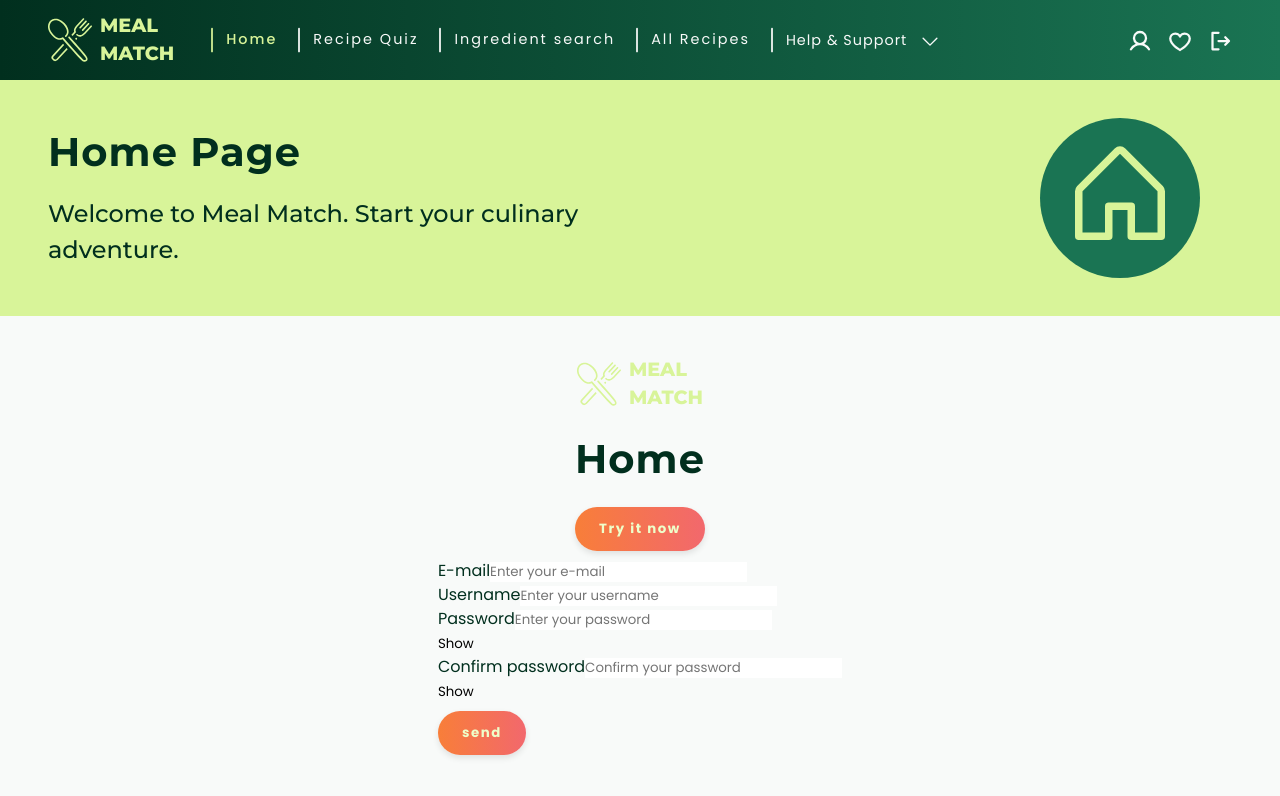
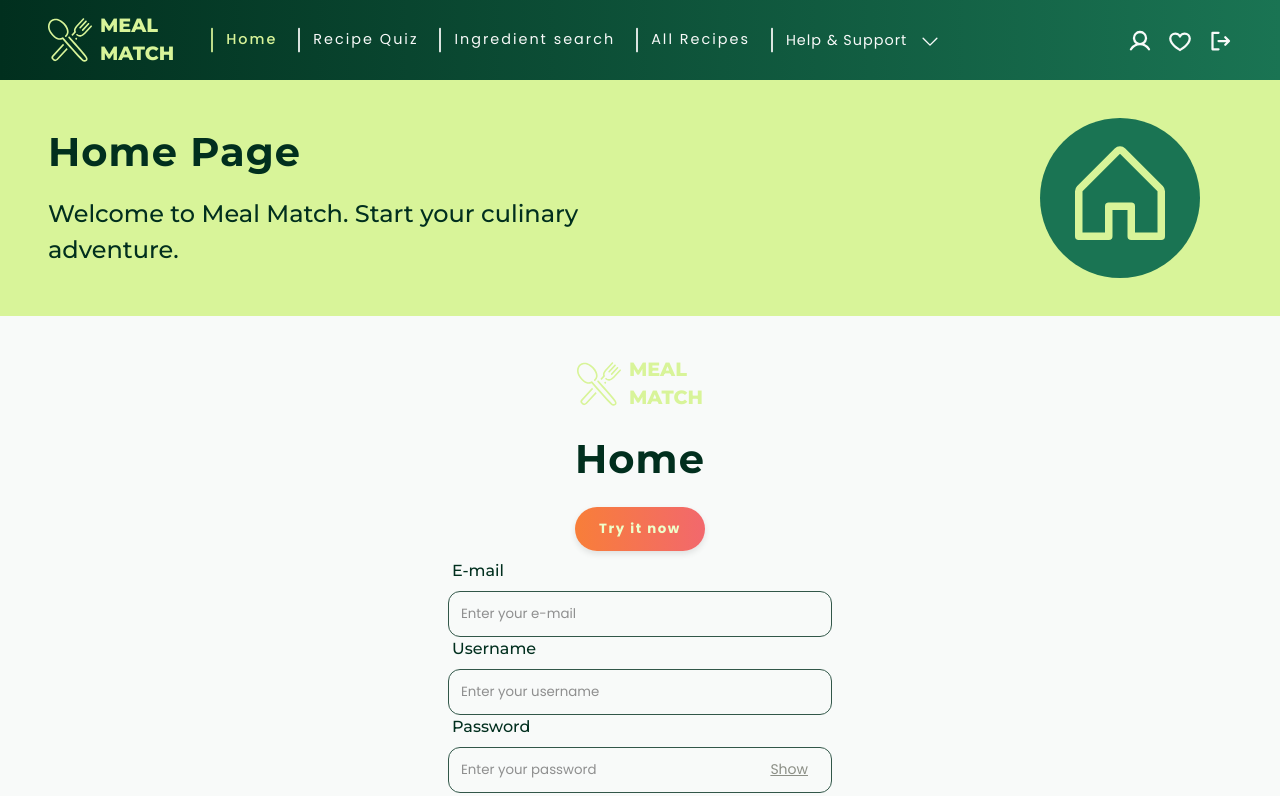
Before and after one commit to AnneKluytmans/novi-frontend-final-project-meal-match, a React (Vite) app: page / in a window 1280 px wide. Shown: the top 796 px of the page. Built offline with nearby package versions, Linux system fonts and the light colour scheme.

Commit message:
Styled inputfield components

```diff
--- a/src/components/form/inputField/InputField.css
+++ b/src/components/form/inputField/InputField.css
@@ -1 +1,46 @@
 /* ------------------------------- Input field styling -------------------------------- */
+
+.input-field {
+    display: flex;
+    flex-direction: column;
+    gap: 0.5rem;
+}
+
+.input-field__label {
+    font-family: "Montserrat", "Arial", "Helvetica", sans-serif;
+    font-weight: 500;
+    margin-left: 0.25rem;
+}
+
+.input-field__field {
+    opacity: 0.8;
+    background-color: var(--light);
+    border: 1px solid var(--dark);
+    border-radius: 0.75rem;
+
+    padding: 0.75rem;
+    width: 24rem;
+}
+
+.input-field__field:focus {
+    outline: none;
+    border: 2px solid var(--primary-dark);
+    opacity: 1;
+}
+
+.input-field__error {
+    background-color: var(--light);
+    border-radius: 0.5rem;
+    box-shadow: 0 2px 5px rgba(1, 47, 30, 0.4);
+
+    max-width: 24rem;
+    padding: 0.5rem 0.8rem;
+    margin: 0 0 0.25rem;
+    display: flex;
+    align-items: center;
+    gap: 0.5rem;
+}
+
+.input-field__error p {
+    font-size: 0.875rem;
+}
--- a/src/components/form/passwordField/ConfirmPasswordField.jsx
+++ b/src/components/form/passwordField/ConfirmPasswordField.jsx
@@ -2,6 +2,7 @@ import { useState } from 'react';
 import { useFormContext } from 'react-hook-form';
 import InputField from '../inputField/InputField.jsx';
 import Button from '../../buttons/button/Button.jsx';
+import './PasswordField.css';
 
 
 function ConfirmPasswordField() {
--- /dev/null
+++ b/src/components/form/passwordField/PasswordField.css
@@ -0,0 +1,21 @@
+/* ------------------------------- Password field styling -------------------------------- */
+
+.password-field {
+    position: relative;
+    max-width: 24rem;
+}
+
+.password-field__show-btn {
+    position: absolute;
+    right: 1.5rem;
+    top: 2.75rem;
+
+    font-size: 0.875rem;
+    color: #8C8F86;
+    text-decoration: underline;
+    transition: color 0.3s ease;
+}
+
+.password-field__show-btn:hover {
+    color: var(--primary-dark);
+}
--- a/src/components/form/passwordField/PasswordField.jsx
+++ b/src/components/form/passwordField/PasswordField.jsx
@@ -3,6 +3,7 @@ import { useFormContext } from 'react-hook-form';
 import InputField from '../inputField/InputField.jsx';
 import isPasswordValid from '../../../helpers/isPasswordValid.js';
 import Button from '../../buttons/button/Button.jsx';
+import './PasswordField.css';
 
 
 function PasswordField() {
```
